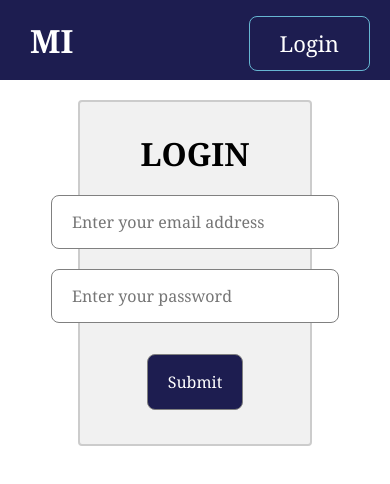
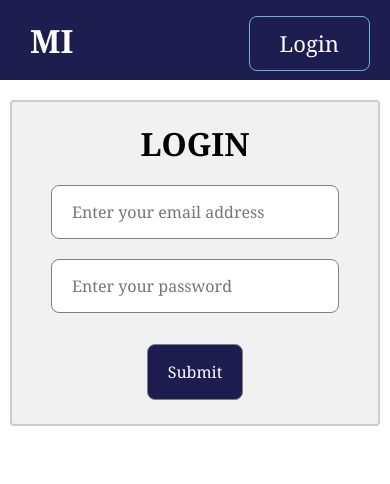
Before and after one commit to eyong-joel7/mail_inbox_mbl_assignment, a React (Create React App) app: page /login in a window 390 px wide. Shown: the top 484 px of the page. Built offline with nearby package versions, Linux system fonts and the light colour scheme; no server answers.

Commit message:
testing again

```diff
--- a/src/index.css
+++ b/src/index.css
@@ -10,6 +10,9 @@ h1 {
     font-family: 400;
     text-align: center;
     padding: 10px;
+}
+a {
+    text-decoration: none;
 }
 .nav {
 position: relative;
@@ -95,6 +98,13 @@ li {
     padding:20px;
     margin: auto;
 }
+@media screen and (max-width:768px) {
+    .wrapper {
+        max-width: 95%;
+        padding: 10px;
+    }
+
+}
 
 .avatar {
     border: 2px solid #1f1f1f;
@@ -119,7 +129,7 @@ li {
     cursor: pointer;
     width: 100%;
     overflow: hidden;
-    padding: 0 50px;
+    padding: 0 30px;
 }
  @media screen and (max-width:768px) {
      .content {
```
